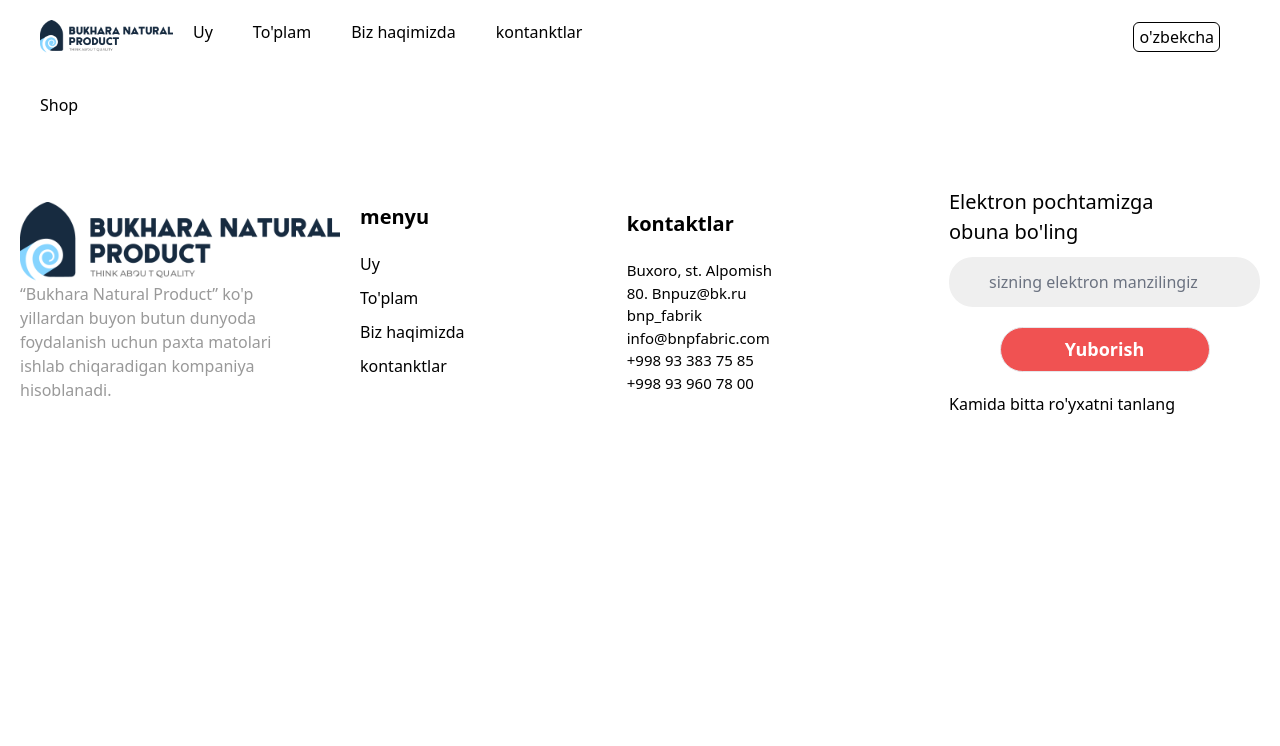
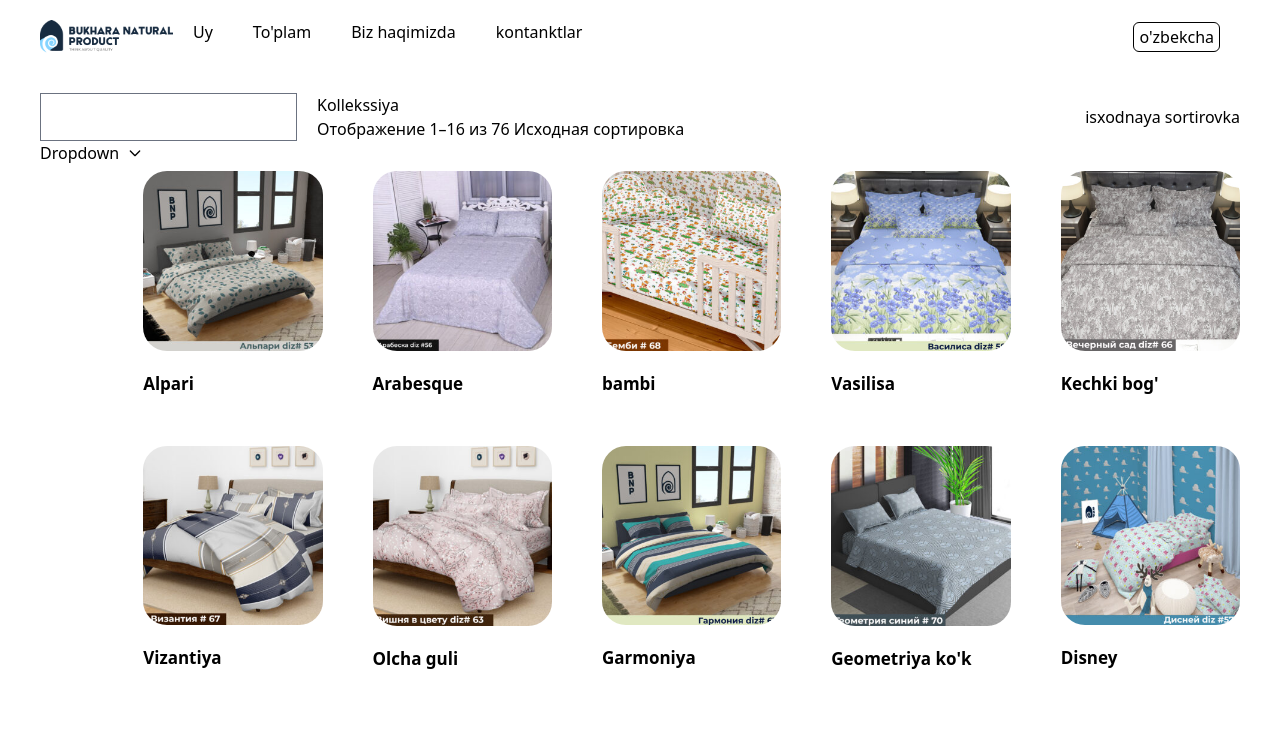
Before and after one commit to Odilkarimov/fabric, a React (Vite) app: page /shop in a window 1280 px wide. Shown: the top 746 px of the page. Built offline with nearby package versions, Linux system fonts and the light colour scheme.

Commit message:
shop one update

```diff
--- a/src/components/pages/shop/index.tsx
+++ b/src/components/pages/shop/index.tsx
@@ -1,5 +1,48 @@
+import Data from "../../data/index.tsx";
+import { Dropdown } from "flowbite-react";
+
 const Shop = () => {
-  return <div className="container-box">Shop</div>
+  return (
+    <div className="container-box">
+      <div className="flex justify-between">
+        <div className="flex gap-[20px]">
+          <input type="text" />
+          <div>
+            <h2>Kollekssiya</h2>
+            <p>Отображение 1–16 из 76 Исходная сортировка</p>
+          </div>
+        </div>
+        <button>isxodnaya sortirovka</button>
+      </div>
+      <div className="flex items-start justify-center">
+        <div>
+          <Dropdown label="Dropdown" inline>
+            <Dropdown.Item>Dashboard</Dropdown.Item>
+            <Dropdown.Item>Settings</Dropdown.Item>
+            <Dropdown.Item>Earnings</Dropdown.Item>
+            <Dropdown.Item>Sign out</Dropdown.Item>
+          </Dropdown>
+        </div>
+        <div>
+          <div className="mt-[30px] grid grid-cols-5 max-lg:grid-cols-4 max-md:grid-cols-2 gap-[50px]">
+            {Data.slice(0, 10).map((item, index) => (
+              <div
+                key={index}
+                className="flex flex-col gap-[20px] hover:text-red-600 font-semibold"
+              >
+                <img
+                  className="rounded-3xl cursor-pointer"
+                  src={item.img}
+                  alt="Error"
+                />
+                <h1 className="text-[17px]">{item.name}</h1>
+              </div>
+            ))}
+          </div>
+        </div>
+      </div>
+    </div>
+  );
 };
 
 export default Shop;
```
